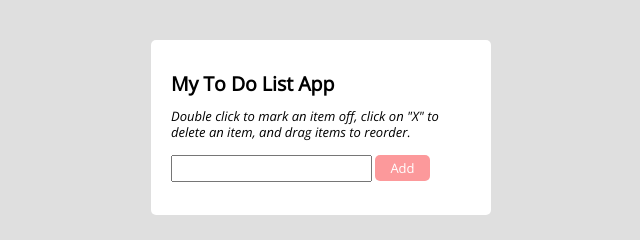
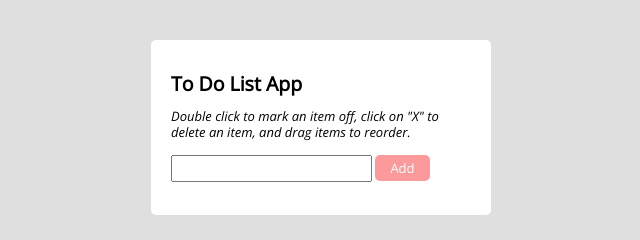
Before and after one commit to mizik1/To-do-list, a plain HTML site: page index.html in a window 1280 px wide. Shown: the full height of the page, 319-959 px from the left. Drawn offline with nearby package versions, Linux system fonts and the light colour scheme.

Commit message:
Update index.html

```diff
--- a/index.html
+++ b/index.html
@@ -9,7 +9,7 @@
 
   <body>
     <div class="container">
-      <h2>My To Do List App</h2>
+      <h2>To Do List App</h2>
       <p><em> Double click to mark an item off, click on "X" to delete an item, and drag items to reorder.</em></p>
 
       <form name="toDoList">
```
